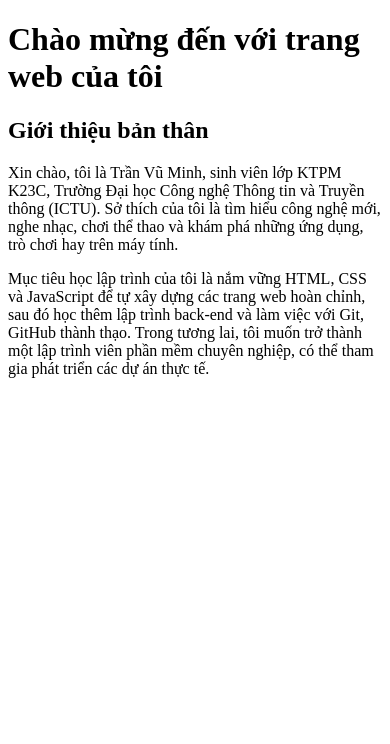
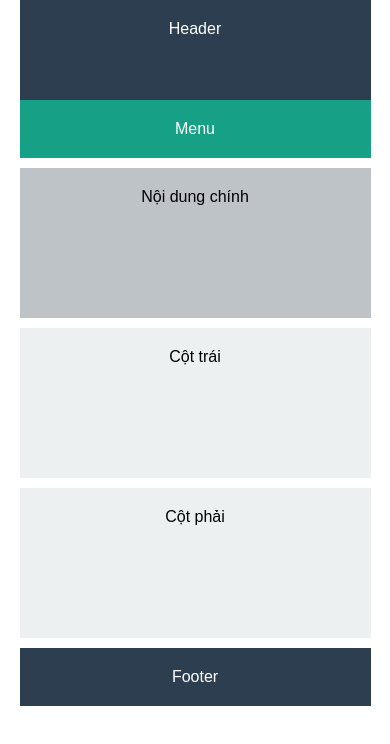
Before and after one commit to MinhTran-17/GitProject, a plain HTML site: page index.html in a window 390 px wide. Drawn offline with Linux system fonts and the light colour scheme.

Commit message:
Tao layout RWD bang div va css

```diff
--- a/index.html
+++ b/index.html
@@ -3,17 +3,22 @@
 <head>
     <meta charset="UTF-8">
     <meta name="viewport" content="width=device-width, initial-scale=1.0">
-    <title>Trang web của tôi</title>
+    <title>Layout RWD</title>
+    <link rel="stylesheet" href="style.css">
 </head>
 <body>
+    <div class="container">
+        <div class="header">Header</div>
 
-    <h1>Chào mừng đến với trang web của tôi</h1>
+        <div class="menu">Menu</div>
 
-    <h2>Giới thiệu bản thân</h2>
+        <div class="main">
+            <div class="left">Cột trái</div>
+            <div class="content">Nội dung chính</div>
+            <div class="right">Cột phải</div>
+        </div>
 
-    <p>Xin chào, tôi là Trần Vũ Minh, sinh viên lớp KTPM K23C, Trường Đại học Công nghệ Thông tin và Truyền thông (ICTU). Sở thích của tôi là tìm hiểu công nghệ mới, nghe nhạc, chơi thể thao và khám phá những ứng dụng, trò chơi hay trên máy tính.</p>
-
-    <p>Mục tiêu học lập trình của tôi là nắm vững HTML, CSS và JavaScript để tự xây dựng các trang web hoàn chỉnh, sau đó học thêm lập trình back-end và làm việc với Git, GitHub thành thạo. Trong tương lai, tôi muốn trở thành một lập trình viên phần mềm chuyên nghiệp, có thể tham gia phát triển các dự án thực tế.</p>
-
+        <div class="footer">Footer</div>
+    </div>
 </body>
 </html>
--- /dev/null
+++ b/style.css
@@ -0,0 +1,74 @@
+* {
+    margin: 0;
+    padding: 0;
+    box-sizing: border-box;
+}
+
+body {
+    font-family: Arial, sans-serif;
+}
+
+.container {
+    width: 90%;
+    max-width: 1000px;
+    margin: 0 auto;
+}
+
+.header,
+.menu,
+.footer {
+    padding: 20px;
+    text-align: center;
+    color: #fff;
+}
+
+.header { background: #2c3e50; height: 100px; }
+.menu   { background: #16a085; }
+.footer { background: #2c3e50; }
+
+.main {
+    display: flex;
+    gap: 10px;
+    margin: 10px 0;
+}
+
+.left,
+.right,
+.content {
+    padding: 20px;
+    min-height: 300px;
+    text-align: center;
+}
+
+.left    { width: 20%; background: #ecf0f1; }
+.content { width: 60%; background: #bdc3c7; }
+.right   { width: 20%; background: #ecf0f1; }
+
+/* Máy tính bảng */
+@media (max-width: 768px) {
+    .main {
+        flex-wrap: wrap;
+    }
+    .content {
+        width: 100%;
+        order: 1;
+    }
+    .left {
+        width: calc(50% - 5px);
+        order: 2;
+    }
+    .right {
+        width: calc(50% - 5px);
+        order: 3;
+    }
+}
+
+/* Điện thoại */
+@media (max-width: 480px) {
+    .left,
+    .right,
+    .content {
+        width: 100%;
+        min-height: 150px;
+    }
+}
```
Also changed, not shown: 1 other file.
